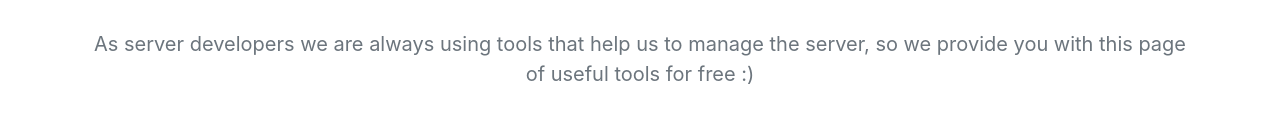
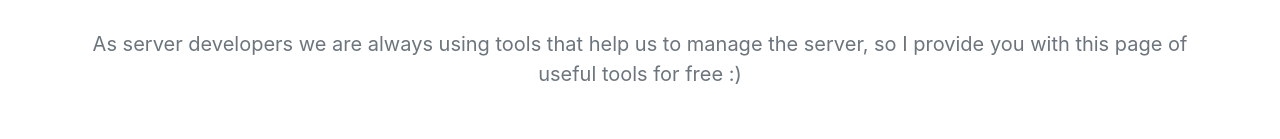
Before and after one commit to alanescarcha/mctools, a plain HTML site: page index.html in a window 1280 px wide. Shown: the part 306-445 px from the top of the page. Drawn offline with nearby package versions, Linux system fonts and the light colour scheme; a web font is replaced by a local one.

Commit message:
Update index.html

```diff
--- a/index.html
+++ b/index.html
@@ -53,7 +53,7 @@
                     <h1 class="typewriter-home">Minecraft <span style="color: var(--primary);">server tools</span></h1>
                 </div>
                 <p class="lead text-muted">As server developers we are always using tools that help us to manage the
-                    server, so we provide you with this page of useful tools for free :)</p>
+                    server, so I provide you with this page of useful tools for free :)</p>
             </div>
         </section>
         <div class="container">
```
